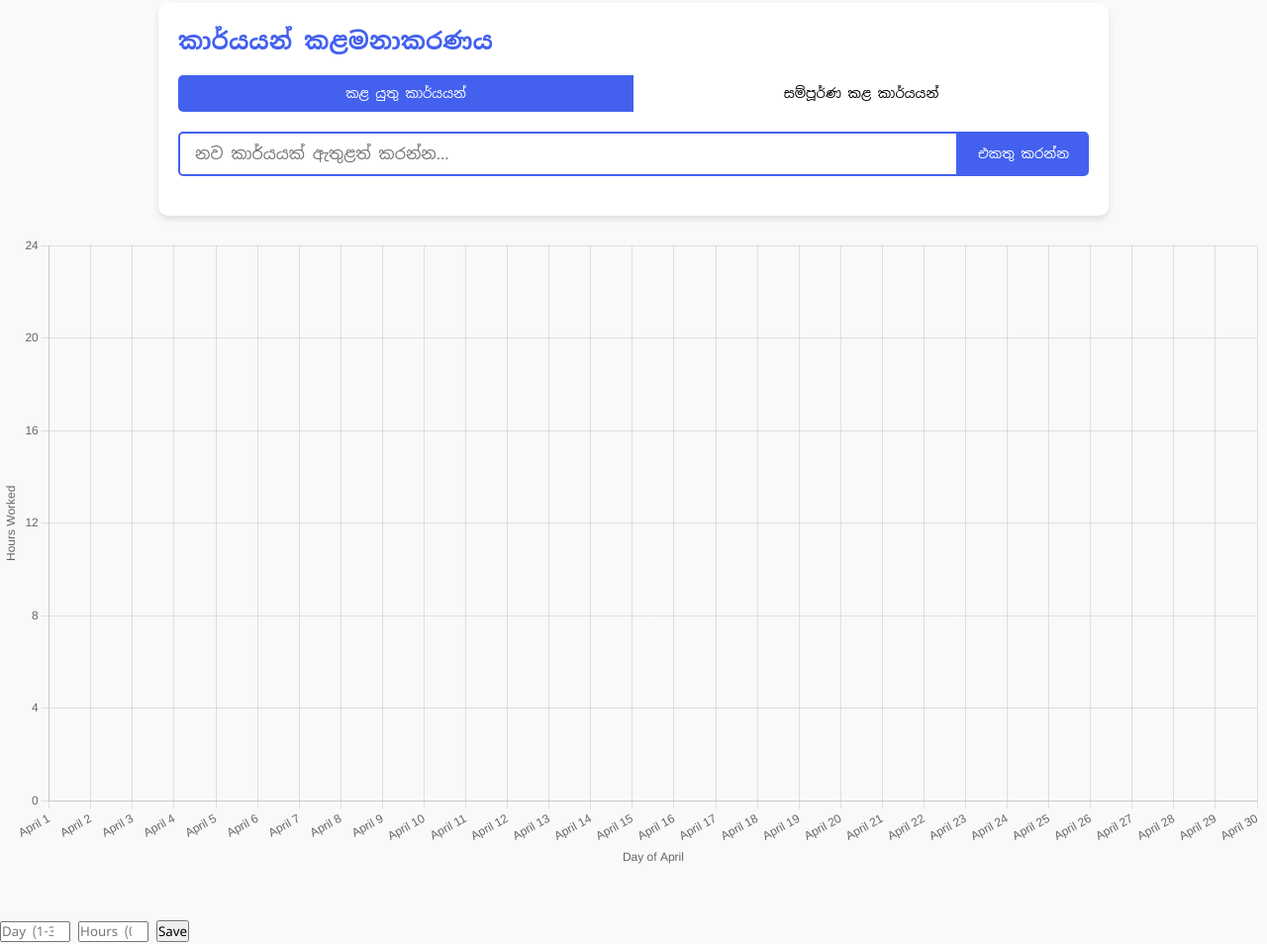
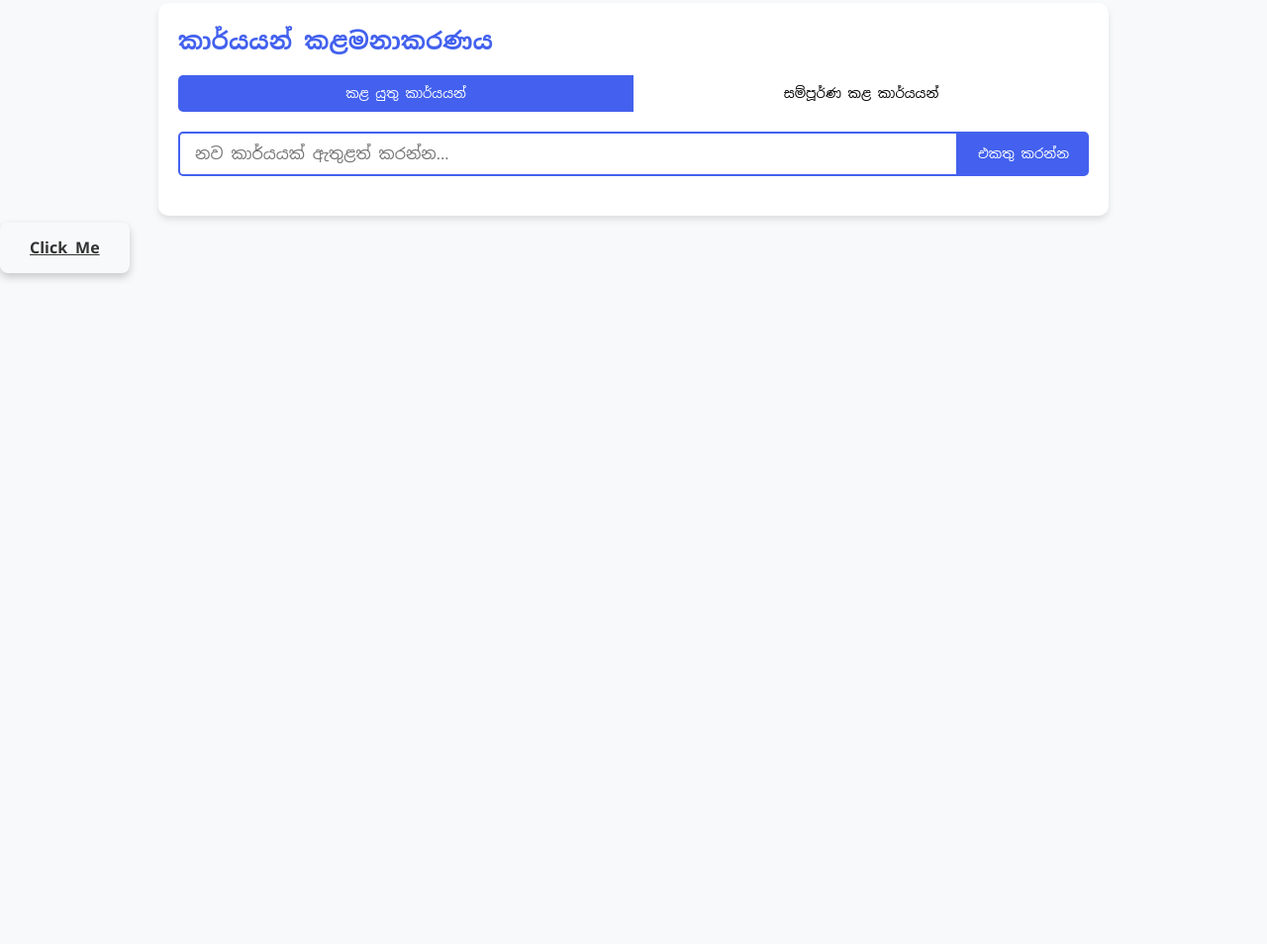
Before and after one commit to bighero-100/OLBandara04, a plain HTML site: page index.html in a window 1280 px wide. Shown: the part 478-1432 px from the top of the page at 99% size. After the commit the page ends 800 px from the top, so only its background shows below. Drawn offline with nearby package versions, Linux system fonts and the light colour scheme.

Commit message:
index.html

```diff
--- a/index.html
+++ b/index.html
@@ -2,9 +2,8 @@
 <html lang="si">
 <head>
     <meta charset="UTF-8">
-    <meta name="viewport" content="width=1024">
+    <meta name="viewport" content="width=device-width, initial-scale=1.0">
     <title>මගේ A/L සූදානම</title>
-	<script src="https://cdn.jsdelivr.net/npm/chart.js"></script>
     <style>
         :root {
             --primary-color: #4361ee;
@@ -287,6 +286,27 @@
         .quote-container {
             animation: fadeInOut 8s forwards;
         }
+
+		 /* Style the button with transparent background */
+        .centered-button {
+            padding: 15px 30px;
+            font-size: 16px;
+            font-weight: bold;
+            background-color: transparent; /* Transparent background */
+            color: background-color: var(--primary-color); /* Blue text color */
+            border: 2px solid background-color: var(--primary-color); /* Blue border */
+            border-radius: 8px;
+            cursor: pointer;
+            box-shadow: 0px 4px 8px rgba(0, 0, 0, 0.2);
+            transition: background-color 0.3s ease, color 0.3s ease, transform 0.3s ease;
+        }
+
+        /* Hover effect */
+        .centered-button:hover {
+            background-color: #0066cc; /* Blue background on hover */
+            color: white; /* White text on hover */
+            transform: scale(1.1);
+        }
     </style>
 </head>
 <body>
@@ -365,7 +385,7 @@
         </div>
     </div>
 
-	<canvas id="workChart" width="800" height="400"></canvas>
+	<a href="workhourscount.html" class="centered-button">Click Me</a> <!-- Link -->
 
     <script>
         // Theme toggle functionality
@@ -595,82 +615,6 @@
 
         // Initialize
         renderTasks();
-
-		 const ctx = document.getElementById('workChart').getContext('2d');
-
-		// Load data from localStorage
-		const savedData = JSON.parse(localStorage.getItem('workHours')) || [];
-
-		// Create days for April (1-30)
-		const labels = Array.from({length: 30}, (_, i) => `April ${i+1}`);
-
-
-		const data = {
-		  labels: labels,
-		  datasets: [{
-			label: 'Daily Work Hours',
-			data: savedData.length ? savedData : Array(30).fill(null),
-			borderColor: 'red',
-			backgroundColor: 'transparent',
-			tension: 0.3, // smooth line
-			fill: false,
-			pointRadius: 4,
-			pointBackgroundColor: 'red',
-		  }]
-		};
-
-		const config = {
-		  type: 'line',
-		  data: data,
-		  options: {
-			scales: {
-			  y: {
-				min: 0,
-				max: 24,
-				ticks: {
-				  stepSize: 4
-				},
-				title: {
-				  display: true,
-				  text: 'Hours Worked'
-				}
-			  },
-			  x: {
-				title: {
-				  display: true,
-				  text: 'Day of April'
-				}
-			  }
-			},
-			plugins: {
-			  legend: {
-				display: false
-			  }
-			}
-		  }
-		};
-
-		const workChart = new Chart(ctx, config);
-
-		// Function to update chart with new data
-		function updateWorkHours(day, hours) {
-		  workChart.data.datasets[0].data[day - 1] = hours;
-		  workChart.update();
-		  localStorage.setItem('workHours', JSON.stringify(workChart.data.datasets[0].data));
-		}
-
-		// Example: Update day 1 with 8 hours
-		// updateWorkHours(1, 8); // Uncomment and use this way to update
-
-	  </script>
-
-	  <div style="margin-top:50px;">
-		<input type="number" id="day" placeholder="Day (1-30)" min="1" max="30">
-		<input type="number" id="hours" placeholder="Hours (0-24)" min="0" max="24">
-		<button onclick="updateWorkHours(
-		  document.getElementById('day').value,
-		  document.getElementById('hours').value
-		)">Save</button>
     </script>
 </body>
 </html>
```
